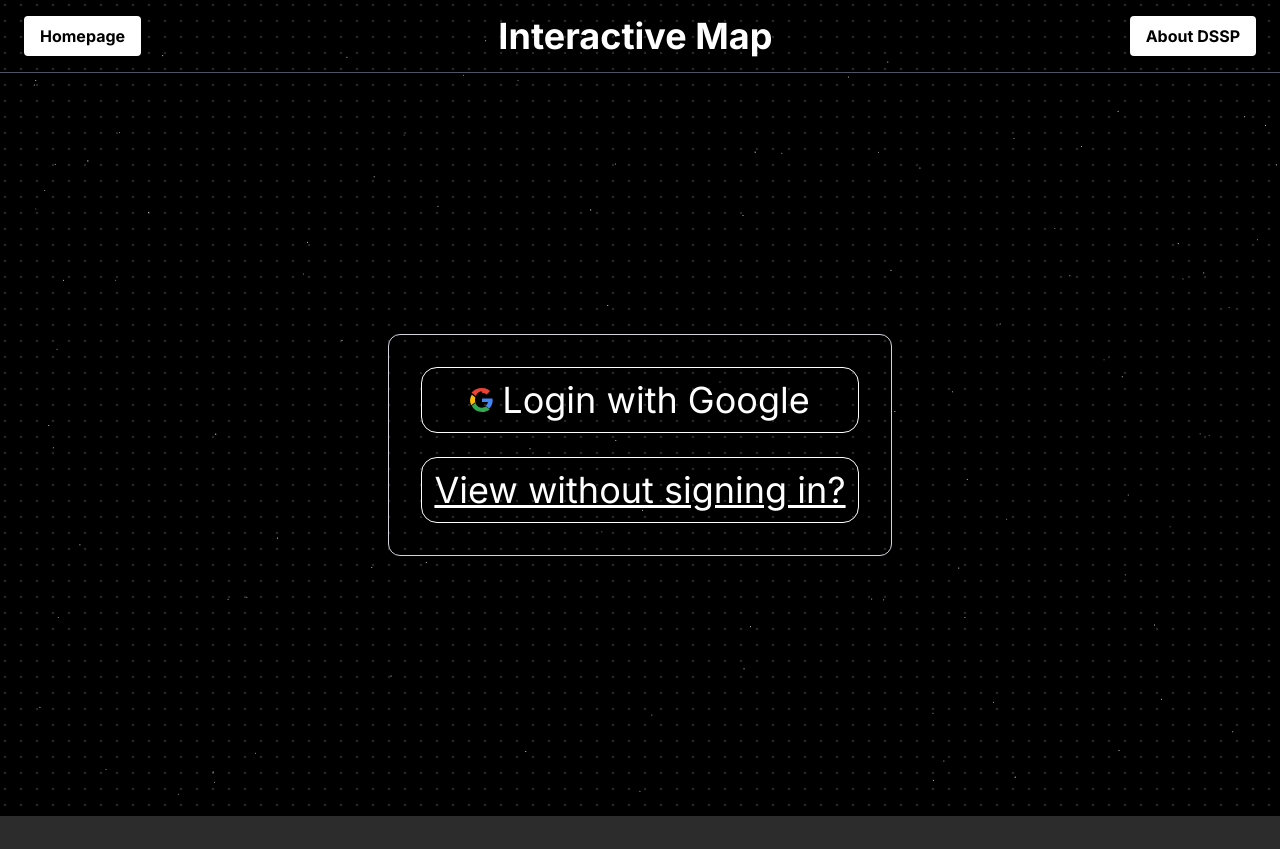
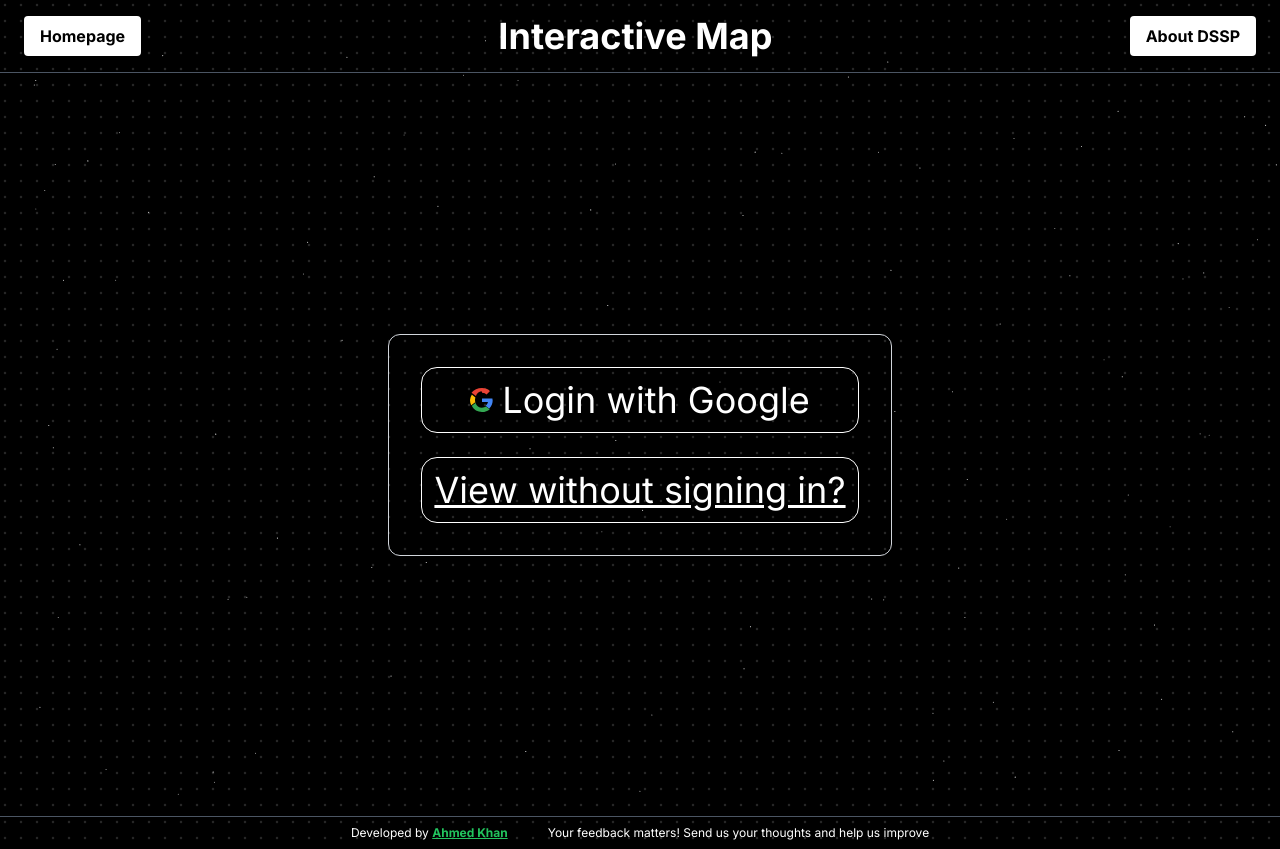
Before and after one commit to ahmkhn/dsspp, a Next.js app in the folder dssp/: page /login in a window 1280 px wide. Before the commit the page ends 816 px from the top, so only its background shows below. Built offline with nearby package versions, Linux system fonts and the light colour scheme; no server answers.

Commit message:
add: footer text, fix map function for auth providiers by giving key

```diff
--- a/dssp/app/login/oauth-signin.tsx
+++ b/dssp/app/login/oauth-signin.tsx
@@ -44,6 +44,7 @@ export function OAuthButtons() {
     <>
       {oAuthProviders.map((provider) => (
         <button
+          key={provider.name}
           className="w-full flex items-center justify-center border gap-2 rounded-2xl p-3"
           onClick={async () => {
             await oAuthSignIn(provider.name);
--- a/dssp/app/login/page.tsx
+++ b/dssp/app/login/page.tsx
@@ -46,6 +46,18 @@ export default async function Login({
                 <OAuthButtons />
               </div>
       </section>
+    <footer className="w-full border-t border-gray-600 py-2 flex justify-center items-center text-center text-xs bg-black bg-dot-thick-neutral-800 group z-10">
+      <p>
+        Developed by {" "}
+        <a href="https://linkedin.com/in/ahmkhn"
+          target="_blank"
+          className="font-bold underline text-green-500"
+          rel="noreferrer">
+                  Ahmed Khan
+        </a>
+      </p>
+      <p className="ml-10">Your feedback matters! Send us your thoughts and help us improve</p>
+    </footer>
     </div>
   );
 }
--- a/dssp/app/map/page.tsx
+++ b/dssp/app/map/page.tsx
@@ -40,6 +40,7 @@ export default async function Map(){
             Ahmed Khan
           </a>
         </p>
+        <p className="ml-10">Your feedback matters! Send us your thoughts and help us improve</p>
       </footer>
     </div>
   );
--- a/dssp/app/page.tsx
+++ b/dssp/app/page.tsx
@@ -77,11 +77,12 @@ export default async function Index() {
       Developed by {" "}
       <a href="https://linkedin.com/in/ahmkhn"
         target="_blank"
-        className="font-bold underline"
+        className="font-bold underline text-green-500"
         rel="noreferrer">
                 Ahmed Khan
       </a>
     </p>
+    <p className="ml-10">Your feedback matters! Send us your thoughts and help us improve</p>
   </footer>
   <SpeedInsights/>
   <Analytics/>
```
